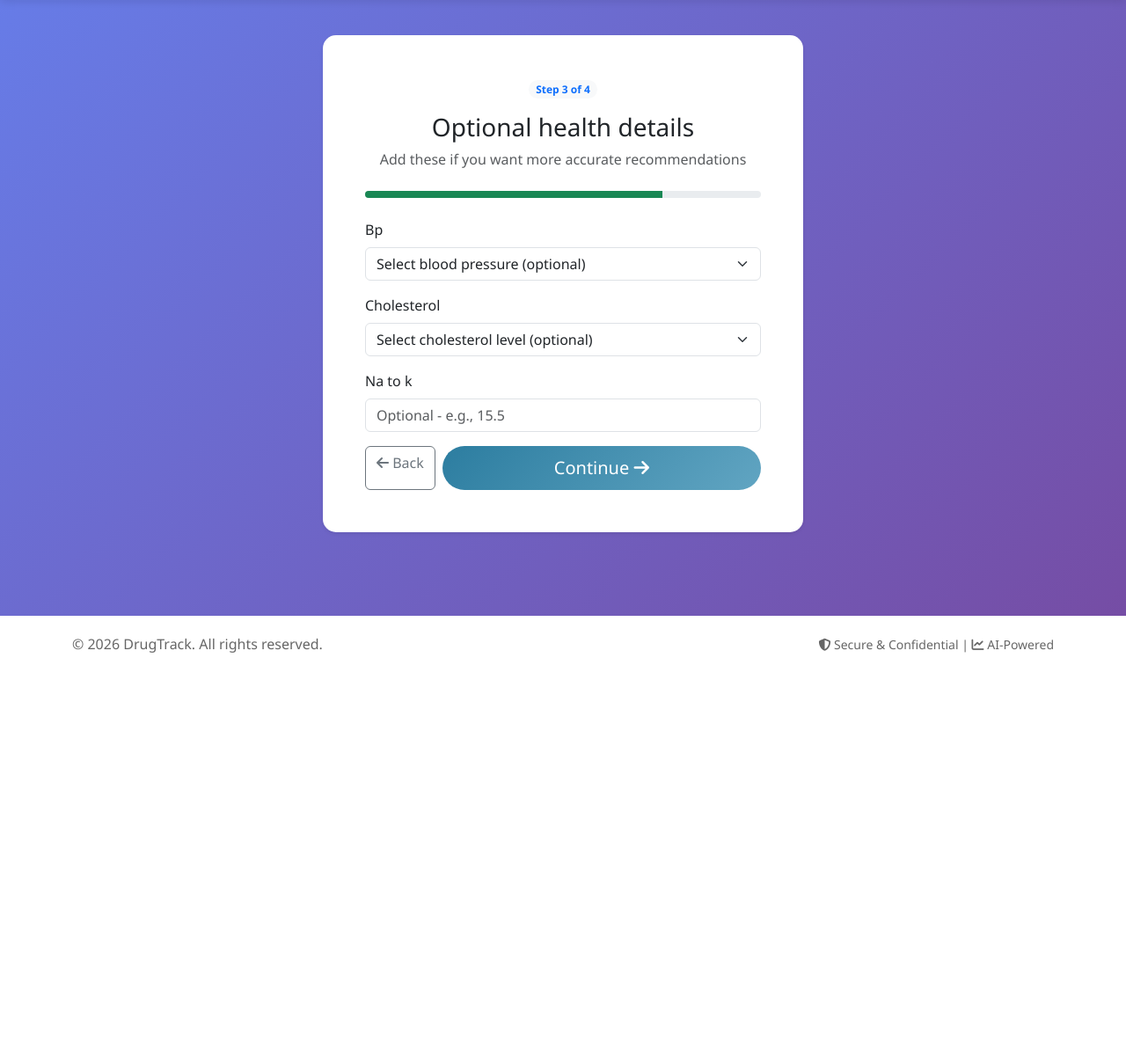
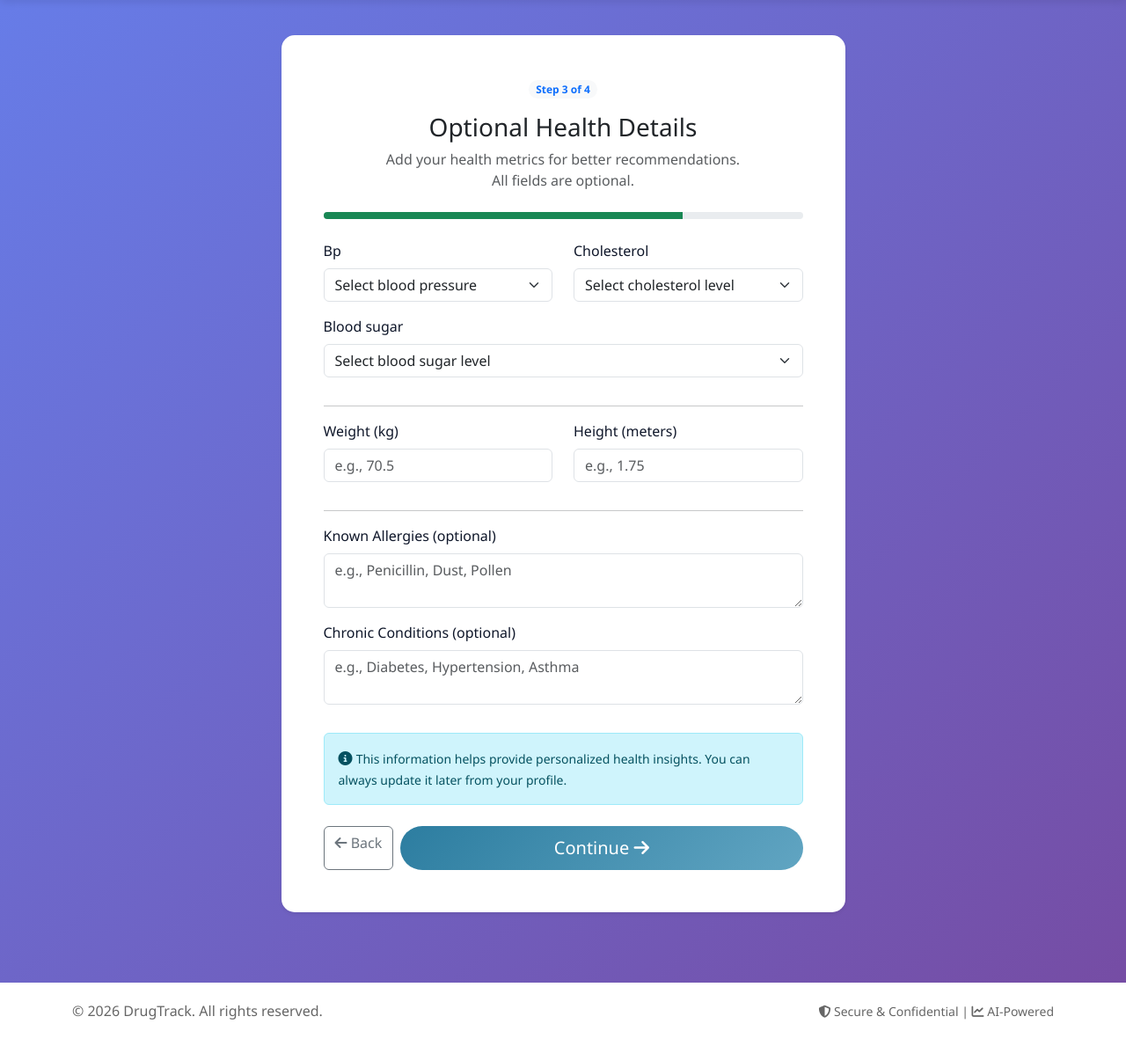
Before and after one commit to devadathsreelayam/DrugTrack, a Django app: page /accounts/signup/stage3/ in a window 1280 px wide. Shown: the part 90-1287 px from the top of the page at 88% size. Before the commit the page ends 832 px from the top, so only its background shows below. Run offline with Django 5.2, Linux system fonts and the light colour scheme; the visitor is signed in with stand-in values (Sample User, id 1); data that the repository does not hold is empty; some libraries are stand-ins or nearby versions.

Commit message:
Improved stage 3 signup - health info

```diff
--- a/apps/core/forms.py
+++ b/apps/core/forms.py
@@ -64,23 +64,106 @@ class Stage2ProfileForm(forms.ModelForm):
 
 
 class Stage3HealthForm(forms.Form):
-    """Stage 3: Optional health snapshot for recommendations."""
+    """Stage 3: Health status"""
+
+    BP_CHOICES = [
+        ('', 'Select blood pressure'),
+        ('HIGH', 'High'),
+        ('LOW', 'Low'),
+        ('NORMAL', 'Normal'),
+    ]
+
+    CHOLESTEROL_CHOICES = [
+        ('', 'Select cholesterol level'),
+        ('HIGH', 'High'),
+        ('NORMAL', 'Normal'),
+    ]
+
+    BLOOD_SUGAR_CHOICES = [
+        ('', 'Select blood sugar level'),
+        ('NORMAL', 'Normal (70-100 mg/dL)'),
+        ('PRE_DIABETIC', 'Pre-diabetic (100-125 mg/dL)'),
+        ('DIABETIC', 'Diabetic (126+ mg/dL)'),
+        ('UNKNOWN', 'Not sure / Not tested'),
+    ]
+
     bp = forms.ChoiceField(
+        choices=BP_CHOICES,
         required=False,
-        choices=[('', 'Select blood pressure (optional)'), ('HIGH', 'High'), ('LOW', 'Low'), ('NORMAL', 'Normal')],
         widget=forms.Select(attrs={'class': 'form-select'})
     )
+
     cholesterol = forms.ChoiceField(
+        choices=CHOLESTEROL_CHOICES,
         required=False,
-        choices=[('', 'Select cholesterol level (optional)'), ('HIGH', 'High'), ('NORMAL', 'Normal')],
         widget=forms.Select(attrs={'class': 'form-select'})
     )
-    na_to_k = forms.FloatField(
+
+    blood_sugar = forms.ChoiceField(
+        choices=BLOOD_SUGAR_CHOICES,
         required=False,
-        min_value=0.0,
-        max_value=40.0,
-        widget=forms.NumberInput(attrs={'class': 'form-control', 'step': '0.1', 'placeholder': 'Optional - e.g., 15.5'})
+        widget=forms.Select(attrs={'class': 'form-select'})
     )
+
+    weight = forms.DecimalField(
+        max_digits=5,
+        decimal_places=1,
+        required=False,
+        min_value=20,
+        max_value=300,
+        widget=forms.NumberInput(attrs={
+            'class': 'form-control',
+            'placeholder': 'e.g., 70.5',
+            'step': '0.1'
+        }),
+        label='Weight (kg)'
+    )
+
+    height = forms.DecimalField(
+        max_digits=5,
+        decimal_places=2,
+        required=False,
+        min_value=0.50,
+        max_value=2.50,
+        widget=forms.NumberInput(attrs={
+            'class': 'form-control',
+            'placeholder': 'e.g., 1.75',
+            'step': '0.01'
+        }),
+        label='Height (meters)'
+    )
+
+    allergies = forms.CharField(
+        required=False,
+        widget=forms.Textarea(attrs={
+            'class': 'form-control',
+            'rows': 2,
+            'placeholder': 'e.g., Penicillin, Dust, Pollen'
+        }),
+        label='Known Allergies (optional)'
+    )
+
+    chronic_conditions = forms.CharField(
+        required=False,
+        widget=forms.Textarea(attrs={
+            'class': 'form-control',
+            'rows': 2,
+            'placeholder': 'e.g., Diabetes, Hypertension, Asthma'
+        }),
+        label='Chronic Conditions (optional)'
+    )
+
+    def clean_weight(self):
+        weight = self.cleaned_data.get('weight')
+        if weight is not None and weight <= 0:
+            raise forms.ValidationError('Weight must be greater than 0.')
+        return weight
+
+    def clean_height(self):
+        height = self.cleaned_data.get('height')
+        if height is not None and height <= 0:
+            raise forms.ValidationError('Height must be greater than 0.')
+        return height
 
 
 class Stage4MedicationsForm(forms.Form):
--- a/apps/core/views.py
+++ b/apps/core/views.py
@@ -106,33 +106,53 @@ def signup_stage2(request):
 
 @login_required
 def signup_stage3(request):
-    """Stage 3: Optional health status"""
+    """Stage 3: Optional health status - Updated with realistic metrics"""
     health_profile = getattr(request.user, 'health_profile', None)
 
     if request.method == 'POST':
         form = Stage3HealthForm(request.POST)
         if form.is_valid():
-            bp = form.cleaned_data.get('bp') or ''
-            cholesterol = form.cleaned_data.get('cholesterol') or ''
-            na_to_k = form.cleaned_data.get('na_to_k')
+            health_profile = health_profile or UserHealthProfile(user=request.user)
 
-            if bp or cholesterol or na_to_k is not None:
-                health_profile = health_profile or UserHealthProfile(user=request.user)
-                health_profile.bp = bp
-                health_profile.cholesterol = cholesterol
-                health_profile.na_to_k = na_to_k
-                health_profile.save()
-                messages.success(request, 'Health details saved.')
+            # Update only if values are provided
+            if form.cleaned_data.get('bp'):
+                health_profile.bp = form.cleaned_data['bp']
 
+            if form.cleaned_data.get('cholesterol'):
+                health_profile.cholesterol = form.cleaned_data['cholesterol']
+
+            if form.cleaned_data.get('blood_sugar'):
+                health_profile.blood_sugar = form.cleaned_data['blood_sugar']
+
+            if form.cleaned_data.get('weight') is not None:
+                health_profile.weight = form.cleaned_data['weight']
+
+            if form.cleaned_data.get('height') is not None:
+                health_profile.height = form.cleaned_data['height']
+
+            if form.cleaned_data.get('allergies'):
+                health_profile.allergies = form.cleaned_data['allergies']
+
+            if form.cleaned_data.get('chronic_conditions'):
+                health_profile.chronic_conditions = form.cleaned_data['chronic_conditions']
+
+            health_profile.save()
+            messages.success(request, 'Health details saved successfully!')
             return redirect('signup_stage4')
         else:
             messages.error(request, 'Please correct the errors below.')
     else:
-        initial = {
-            'bp': health_profile.bp if health_profile and health_profile.bp else '',
-            'cholesterol': health_profile.cholesterol if health_profile and health_profile.cholesterol else '',
-            'na_to_k': health_profile.na_to_k if health_profile and health_profile.na_to_k is not None else '',
-        }
+        initial = {}
+        if health_profile:
+            initial = {
+                'bp': health_profile.bp or '',
+                'cholesterol': health_profile.cholesterol or '',
+                'blood_sugar': health_profile.blood_sugar or '',
+                'weight': health_profile.weight or '',
+                'height': health_profile.height or '',
+                'allergies': health_profile.allergies or '',
+                'chronic_conditions': health_profile.chronic_conditions or '',
+            }
         form = Stage3HealthForm(initial=initial)
 
     return render(request, 'accounts/signup_stage3.html', {'form': form, 'stage': 3})
--- a/templates/accounts/signup_stage3.html
+++ b/templates/accounts/signup_stage3.html
@@ -3,24 +3,130 @@
 
 {% block title %}Health Status - Step 3 of 4{% endblock %}
 
+{% block extra_css %}
+<style>
+    .health-form .form-group {
+        margin-bottom: 1.2rem;
+    }
+    .health-form label {
+        font-weight: 500;
+        color: #0f172a;
+    }
+    .health-form .help-text {
+        font-size: 0.85rem;
+        color: #94a3b8;
+    }
+    .bmi-preview {
+        background: #f8fafc;
+        border-radius: 10px;
+        padding: 15px 20px;
+        margin-top: 15px;
+        border-left: 4px solid #2c7da0;
+        display: none;
+    }
+    .bmi-preview .bmi-value {
+        font-size: 1.5rem;
+        font-weight: 700;
+        color: #0f172a;
+    }
+    .bmi-preview .bmi-category {
+        font-weight: 500;
+    }
+    .bmi-preview .bmi-category.underweight { color: #f59e0b; }
+    .bmi-preview .bmi-category.normal { color: #22c55e; }
+    .bmi-preview .bmi-category.overweight { color: #f59e0b; }
+    .bmi-preview .bmi-category.obese { color: #ef4444; }
+</style>
+{% endblock %}
+
 {% block content %}
 <div class="row justify-content-center">
-    <div class="col-md-7 col-lg-6">
+    <div class="col-md-8 col-lg-7">
         <div class="card shadow-sm border-0">
             <div class="card-body p-4 p-md-5">
                 <div class="text-center mb-4">
                     <span class="badge rounded-pill bg-light text-primary mb-3">Step 3 of 4</span>
-                    <h3 class="mb-2">Optional health details</h3>
-                    <p class="text-muted mb-0">Add these if you want more accurate recommendations</p>
+                    <h3 class="mb-2">Optional Health Details</h3>
+                    <p class="text-muted mb-0">
+                        Add your health metrics for better recommendations.
+                        <br>All fields are optional.
+                    </p>
                 </div>
                 <div class="progress mb-4" style="height: 8px;">
                     <div class="progress-bar bg-success" style="width: 75%"></div>
                 </div>
 
-                <form method="POST">
+                <form method="POST" class="health-form">
                     {% csrf_token %}
-                    {{ form|crispy }}
-                    <div class="d-flex gap-2 mt-3">
+
+                    <div class="row">
+                        <div class="col-md-6">
+                            {{ form.bp|as_crispy_field }}
+                        </div>
+                        <div class="col-md-6">
+                            {{ form.cholesterol|as_crispy_field }}
+                        </div>
+                    </div>
+
+                    <div class="row">
+                        <div class="col-md-12">
+                            {{ form.blood_sugar|as_crispy_field }}
+                        </div>
+                    </div>
+
+                    <hr>
+
+                    <div class="row">
+                        <div class="col-md-6">
+                            {{ form.weight|as_crispy_field }}
+                        </div>
+                        <div class="col-md-6">
+                            {{ form.height|as_crispy_field }}
+                        </div>
+                    </div>
+
+                    <!-- BMI Preview -->
+                    <div id="bmiPreview" class="bmi-preview">
+                        <div class="d-flex justify-content-between align-items-center">
+                            <div>
+                                <span class="text-muted small">Your BMI</span>
+                                <div>
+                                    <span class="bmi-value" id="bmiValue">--</span>
+                                    <span class="bmi-category" id="bmiCategory">--</span>
+                                </div>
+                            </div>
+                            <div>
+                                <a href="https://www.nhlbi.nih.gov/health/educational/lose_wt/BMI/bmicalc.htm"
+                                   target="_blank" class="btn btn-sm btn-outline-info">
+                                    <i class="fas fa-info-circle"></i> About BMI
+                                </a>
+                            </div>
+                        </div>
+                    </div>
+
+                    <hr>
+
+                    <div class="row">
+                        <div class="col-md-12">
+                            {{ form.allergies|as_crispy_field }}
+                        </div>
+                    </div>
+
+                    <div class="row">
+                        <div class="col-md-12">
+                            {{ form.chronic_conditions|as_crispy_field }}
+                        </div>
+                    </div>
+
+                    <div class="alert alert-info mt-3">
+                        <i class="fas fa-info-circle"></i>
+                        <small>
+                            This information helps provide personalized health insights.
+                            You can always update it later from your profile.
+                        </small>
+                    </div>
+
+                    <div class="d-flex gap-2 mt-4">
                         <a href="{% url 'signup_stage2' %}" class="btn btn-outline-secondary">
                             <i class="fas fa-arrow-left"></i> Back
                         </a>
@@ -33,4 +139,52 @@
         </div>
     </div>
 </div>
+
+<script>
+document.addEventListener('DOMContentLoaded', function() {
+    const weightInput = document.querySelector('#id_weight');
+    const heightInput = document.querySelector('#id_height');
+    const bmiPreview = document.getElementById('bmiPreview');
+    const bmiValue = document.getElementById('bmiValue');
+    const bmiCategory = document.getElementById('bmiCategory');
+
+    function calculateBMI() {
+        const weight = parseFloat(weightInput?.value);
+        const height = parseFloat(heightInput?.value);
+
+        if (weight && height && height > 0) {
+            const bmi = weight / (height * height);
+            bmiValue.textContent = bmi.toFixed(1);
+
+            let category = '';
+            let className = '';
+            if (bmi < 18.5) {
+                category = 'Underweight';
+                className = 'underweight';
+            } else if (bmi < 25) {
+                category = 'Normal';
+                className = 'normal';
+            } else if (bmi < 30) {
+                category = 'Overweight';
+                className = 'overweight';
+            } else {
+                category = 'Obese';
+                className = 'obese';
+            }
+
+            bmiCategory.textContent = category;
+            bmiCategory.className = 'bmi-category ' + className;
+            bmiPreview.style.display = 'block';
+        } else {
+            bmiPreview.style.display = 'none';
+        }
+    }
+
+    if (weightInput) weightInput.addEventListener('input', calculateBMI);
+    if (heightInput) heightInput.addEventListener('input', calculateBMI);
+
+    // Calculate on load if values exist
+    calculateBMI();
+});
+</script>
 {% endblock %}
```
Also changed, not shown: apps/core/models.py (+44 -1 lines), apps/core/migrations/0008_remove_userhealthprofile_na_to_k_and_more.py (added).
